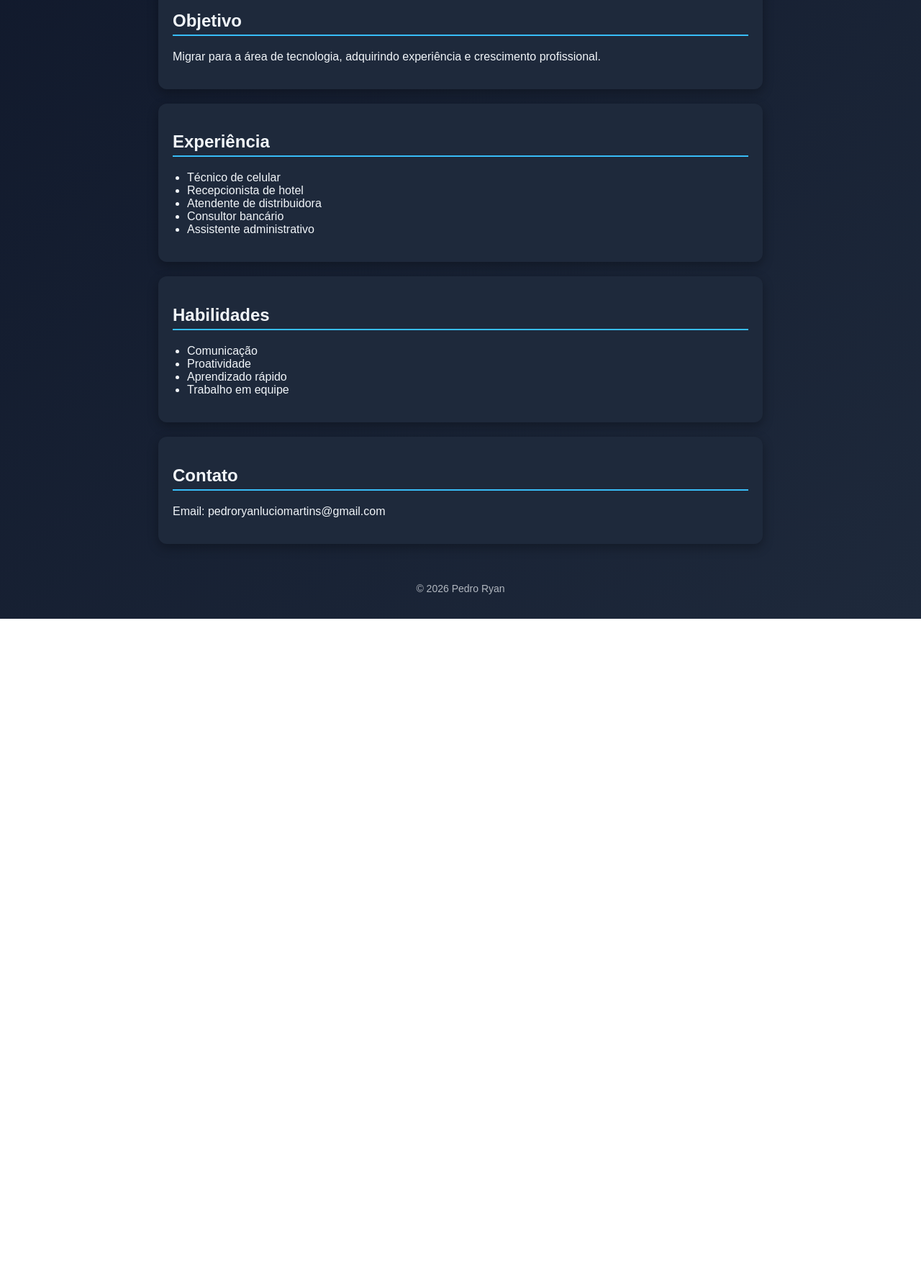
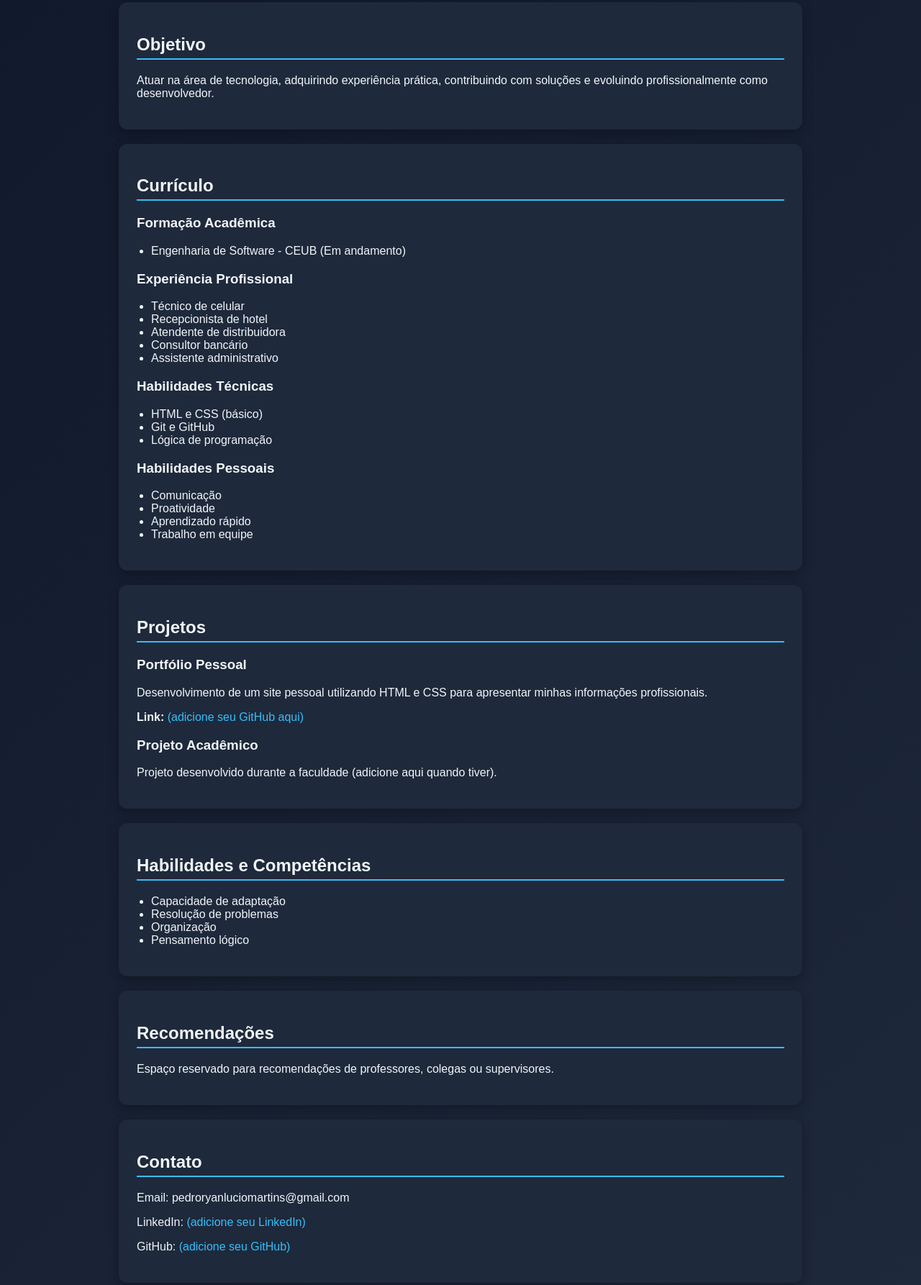
Before and after one commit to PedroRLMDF/portfolioHUB, a plain HTML site: page index.html in a window 1280 px wide. Shown: the part 452-2238 px from the top of the page at 72% size. Before the commit the page ends 1312 px from the top, so only its background shows below. Drawn offline with Linux system fonts and the light colour scheme.

Commit message:
Update index.html

```diff
--- a/index.html
+++ b/index.html
@@ -29,10 +29,10 @@
         }
 
         section {
-            max-width: 800px;
+            max-width: 900px;
             margin: 20px auto;
             background: #1e293b;
-            padding: 20px;
+            padding: 25px;
             border-radius: 12px;
             box-shadow: 0 5px 15px rgba(0,0,0,0.3);
         }
@@ -46,6 +46,15 @@
             padding-left: 20px;
         }
 
+        a {
+            color: #38bdf8;
+            text-decoration: none;
+        }
+
+        .projeto {
+            margin-bottom: 15px;
+        }
+
         footer {
             text-align: center;
             padding: 20px;
@@ -54,6 +63,7 @@
         }
     </style>
 </head>
+
 <body>
 
 <header>
@@ -63,17 +73,24 @@
 </header>
 
 <section>
-    <h2>Perfil</h2>
-    <p>Tenho 23 anos, sou do Distrito Federal e curso Engenharia de Software no CEUB. Desde criança tenho interesse por tecnologia e estou em transição para a área de TI.</p>
+    <h2>Perfil Pessoal</h2>
+    <p>Tenho 23 anos, sou do Distrito Federal e curso Engenharia de Software no CEUB. Desde criança tenho interesse por tecnologia e atualmente estou em transição para a área de TI, buscando desenvolver minhas habilidades e construir uma carreira sólida no setor.</p>
 </section>
 
 <section>
     <h2>Objetivo</h2>
-    <p>Migrar para a área de tecnologia, adquirindo experiência e crescimento profissional.</p>
+    <p>Atuar na área de tecnologia, adquirindo experiência prática, contribuindo com soluções e evoluindo profissionalmente como desenvolvedor.</p>
 </section>
 
 <section>
-    <h2>Experiência</h2>
+    <h2>Currículo</h2>
+
+    <h3>Formação Acadêmica</h3>
+    <ul>
+        <li>Engenharia de Software - CEUB (Em andamento)</li>
+    </ul>
+
+    <h3>Experiência Profissional</h3>
     <ul>
         <li>Técnico de celular</li>
         <li>Recepcionista de hotel</li>
@@ -81,10 +98,15 @@
         <li>Consultor bancário</li>
         <li>Assistente administrativo</li>
     </ul>
-</section>
 
-<section>
-    <h2>Habilidades</h2>
+    <h3>Habilidades Técnicas</h3>
+    <ul>
+        <li>HTML e CSS (básico)</li>
+        <li>Git e GitHub</li>
+        <li>Lógica de programação</li>
+    </ul>
+
+    <h3>Habilidades Pessoais</h3>
     <ul>
         <li>Comunicação</li>
         <li>Proatividade</li>
@@ -94,8 +116,41 @@
 </section>
 
 <section>
+    <h2>Projetos</h2>
+
+    <div class="projeto">
+        <h3>Portfólio Pessoal</h3>
+        <p>Desenvolvimento de um site pessoal utilizando HTML e CSS para apresentar minhas informações profissionais.</p>
+        <p><strong>Link:</strong> <a href="#">(adicione seu GitHub aqui)</a></p>
+    </div>
+
+    <div class="projeto">
+        <h3>Projeto Acadêmico</h3>
+        <p>Projeto desenvolvido durante a faculdade (adicione aqui quando tiver).</p>
+    </div>
+
+</section>
+
+<section>
+    <h2>Habilidades e Competências</h2>
+    <ul>
+        <li>Capacidade de adaptação</li>
+        <li>Resolução de problemas</li>
+        <li>Organização</li>
+        <li>Pensamento lógico</li>
+    </ul>
+</section>
+
+<section>
+    <h2>Recomendações</h2>
+    <p>Espaço reservado para recomendações de professores, colegas ou supervisores.</p>
+</section>
+
+<section>
     <h2>Contato</h2>
     <p>Email: pedroryanluciomartins@gmail.com</p>
+    <p>LinkedIn: <a href="#">(adicione seu LinkedIn)</a></p>
+    <p>GitHub: <a href="#">(adicione seu GitHub)</a></p>
 </section>
 
 <footer>
```
